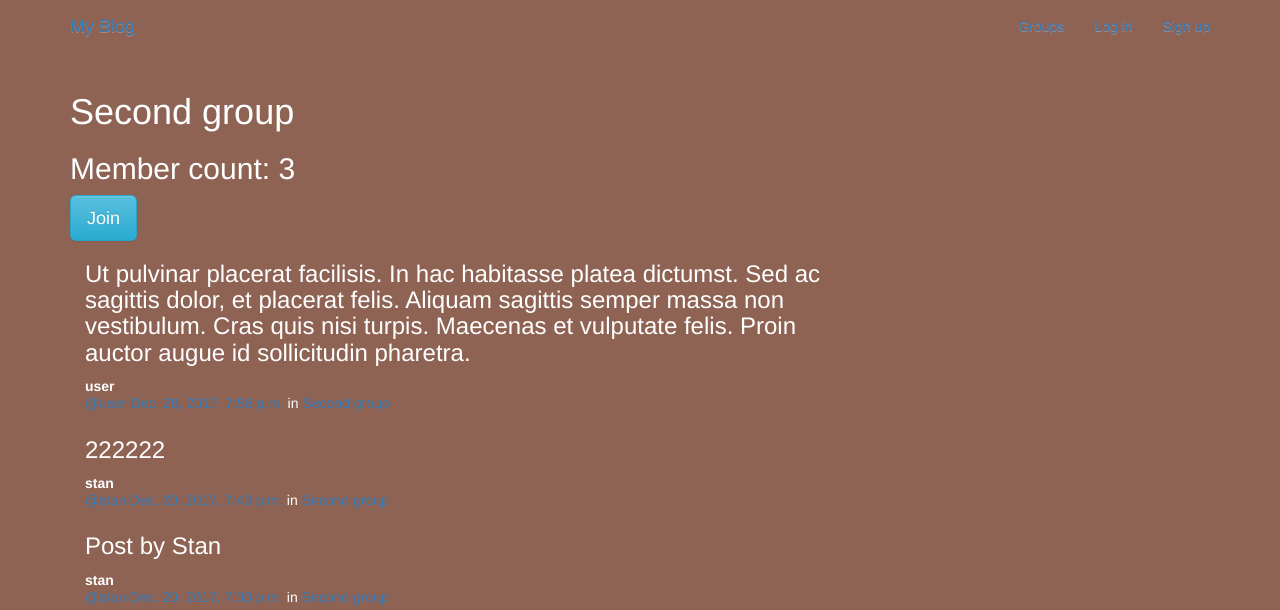
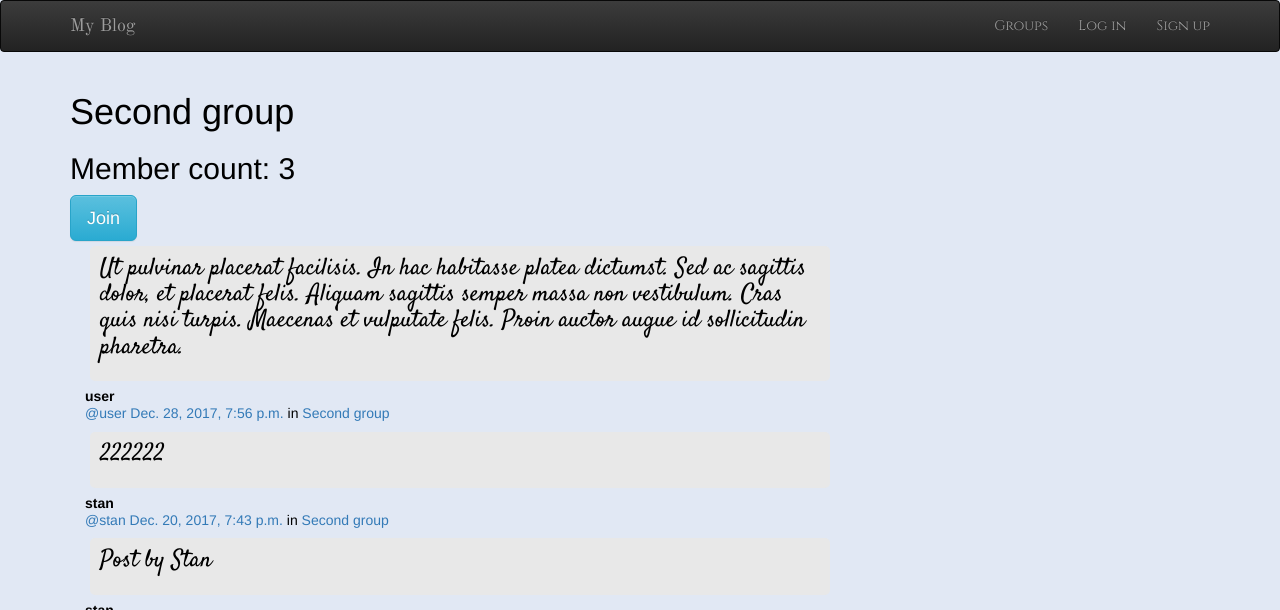
Before and after one commit to Stan1290/social_network, a Django app: a page that uses templates/base.html in a window 1280 px wide. Shown: the top 610 px of the page. Run offline with Django 3.2, Linux system fonts and the light colour scheme; data comes from the database, SQL or seed files in the repository; both versions use the stored data as it was after the commit; some libraries are stand-ins or nearby versions.

Commit message:
Fixed Scrolling problem. Changed Colors

```diff
--- a/posts/templates/posts/_post.html
+++ b/posts/templates/posts/_post.html
@@ -1,5 +1,5 @@
 <div class="post-media">
-    <h3>{{post.message_html|safe}}</h3>
+    <h3 class="post-message">{{post.message_html|safe}}</h3>
     <div class="media-body">
         <strong>{{post.user.username}}</strong>
         <h5 class="media-heading">
--- a/posts/templates/posts/post_base.html
+++ b/posts/templates/posts/post_base.html
@@ -3,7 +3,7 @@
 {% block content_block %}
 <div class="post-page">
     <div class="container">
-        <div class="row">
+        <div class="container-fluid">
             {% block prepost %}{% endblock prepost %}
             {% block post_content %}{% endblock post_content %}
             {% block post_post %}{% endblock post_post %}
--- a/static/sm_prj/css/master.css
+++ b/static/sm_prj/css/master.css
@@ -1,6 +1,24 @@
 body {
   margin: 0;
-  overflow: hidden;
-  background-color: #8e6354;
-  color:white;
+  overflow: scroll;
+  background-color: #e1e8f4;
+  color:black;
 }
+
+.navbar-brand{
+    font-family: 'Old Standard TT', serif;
+}
+
+.navbar-link{
+    font-family: 'Cinzel', serif;
+}
+
+.post-message{
+    font-family: 'Satisfy', cursive;
+    background-color: #e8e8e8;
+    margin: 5px;
+    border-radius: 5px;
+    padding: 10px;
+    border-color: black;
+    border-width: 3px;
+}
--- a/templates/base.html
+++ b/templates/base.html
@@ -16,13 +16,16 @@
         <!-- Latest compiled and minified JavaScript -->
         <script src="https://maxcdn.bootstrapcdn.com/bootstrap/3.3.7/js/bootstrap.min.js" integrity="sha384-Tc5IQib027qvyjSMfHjOMaLkfuWVxZxUPnCJA7l2mCWNIpG9mGCD8wGNIcPD7Txa" crossorigin="anonymous"></script>
 
+        <!--Google Fonts -->
+        <link href="https://fonts.googleapis.com/css?family=Cinzel|Old+Standard+TT|Satisfy" rel="stylesheet">
+
         <!-- My static files -->
         <link rel="stylesheet" href="{% static "sm_prj/css/master.css" %}">
 
 
     </head>
     <body>
-        <nav class="navbar  mynav" role="navigation" id="navbar">
+        <nav class="navbar  navbar-inverse" role="navigation" id="navbar">
     			<div class="container">
 
             <a class="navbar-brand mynav" href="{% url 'home_page' %}">My Blog</a>
```
Also changed, not shown: groups/templates/groups/group_list.html (+7 -1 lines), db.sqlite3.
